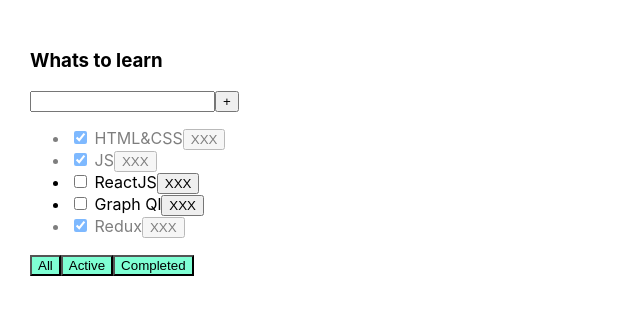
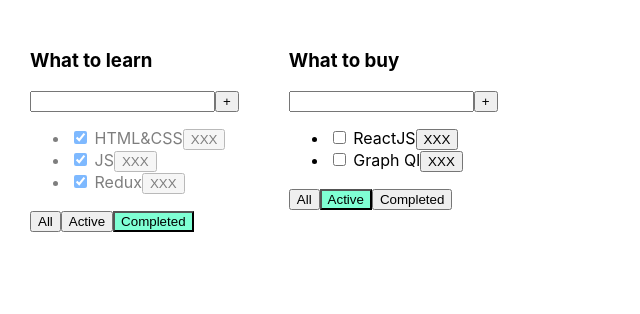
Before and after one commit to DmitriyVavilin/MyAplication, a React (Create React App) app: page / in a window 1280 px wide. Shown: the top 314 px of the page, without its empty margins (0-640 px from the left). Built offline with nearby package versions, Linux system fonts and the light colour scheme.

Commit message:
new tasks commit

```diff
--- a/src/App.tsx
+++ b/src/App.tsx
@@ -11,29 +11,27 @@
 
 export type FilterValueType = 'all' | 'active' | 'completed'
 
+export type TodoListType = {
+    id: string
+    title: string
+    filter: FilterValueType
+}
+
+
 function App() {
 
-    const [tasks,setTasks]= useState<TaskType[]> ([
-        { id: v1(), title: "HTML&CSS", isDone: true },
-        { id: v1(), title: "JS", isDone: true },
-        { id: v1(), title: "ReactJS", isDone: false },
-        { id: v1(), title: "Graph Ql", isDone: false },
-        { id: v1(), title: "Redux", isDone: true },
+    const [tasks, setTasks] = useState<TaskType[]>([
+        {id: v1(), title: "HTML&CSS", isDone: true},
+        {id: v1(), title: "JS", isDone: true},
+        {id: v1(), title: "ReactJS", isDone: false},
+        {id: v1(), title: "Graph Ql", isDone: false},
+        {id: v1(), title: "Redux", isDone: true},
     ])
 
-    const [filter, setFilter]=useState<FilterValueType>('all')
 
     const removeTask = (taskId: string) => {
         const filterTasks = tasks.filter((el) => el.id !== taskId)
         setTasks(filterTasks)
-    }
-
-    let tasksForTodolist = tasks
-    if(filter === 'active'){
-        tasksForTodolist = tasks.filter((el) => !el.isDone)
-    }
-    if(filter === 'completed') {
-        tasksForTodolist = tasks.filter((el) => el.isDone)
     }
 
     const changeFilter = (value: FilterValueType) => {
@@ -47,19 +45,36 @@
     }
 
     const onChangeCheckBox = (taskId: string, eventValue: boolean) => {
-        setTasks(tasks.map(el=> el.id === taskId ? {...el, isDone: eventValue} : el))
+        setTasks(tasks.map(el => el.id === taskId ? {...el, isDone: eventValue} : el))
 
     }
 
+
+    let todoLists: Array<TodoListType> = [
+        {id: v1(), title: 'What to learn', filter: 'completed'},
+        {id: v1(), title: 'What to buy', filter: 'active'}
+    ]
+
     return (
         <div className="App">
-            <TodoList title={'Whats to learn'}
+            {todoLists.map((tl) => {
+                let tasksForTodolist = tasks
+                if (tl.filter === 'active') {
+                    tasksForTodolist = tasks.filter((el) => !el.isDone)
+                }
+                if (tl.filter === 'completed') {
+                    tasksForTodolist = tasks.filter((el) => el.isDone)
+                }
+                return (
+                    <TodoList title={tl.title}
+                              filter={tl.filter}
                               tasks={tasksForTodolist}
                               removeTask={removeTask}
                               changeFilter={changeFilter}
                               addTask={addTask}
                               onChangeCheckBox={onChangeCheckBox}
-            />
+                    />)
+            })}
         </div>
     );
 }
--- a/src/components/Button/Button.tsx
+++ b/src/components/Button/Button.tsx
@@ -15,7 +15,6 @@
     }
 
     const classBtn = props.name.toLowerCase() === props.filterValue ? s.activeFilter : '';
-
     return(
         <button className={classBtn} onClick={onclickHandler}>{props.name}</button>
     )
--- a/src/components/Todolist/TodoList.tsx
+++ b/src/components/Todolist/TodoList.tsx
@@ -7,6 +7,7 @@
 type TodoListPropsType = {
     title: string
     tasks: TaskType[]
+    filter: FilterValueType
     removeTask: (taskId: string)=>void
     changeFilter:(value: FilterValueType)=>void
     addTask:(title: string)=>void
@@ -76,9 +77,9 @@
                 })}
             </ul>
             <div >
-                <Button filterValue={'all'} name={'All'} callBack={()=>changeFilterHandler('all')}/>
-                <Button filterValue={'active'} name={'Active'} callBack={()=>changeFilterHandler('active')}/>
-                <Button filterValue={'completed'} name={'Completed'} callBack={()=>changeFilterHandler('completed')}/>
+                <Button filterValue={props.filter} name={'All'} callBack={()=>changeFilterHandler('all')}/>
+                <Button filterValue={props.filter} name={'Active'} callBack={()=>changeFilterHandler('active')}/>
+                <Button filterValue={props.filter} name={'Completed'} callBack={()=>changeFilterHandler('completed')}/>
             </div>
         </div>
     )
```
Lines whose indentation alone changed are shown as unchanged.
